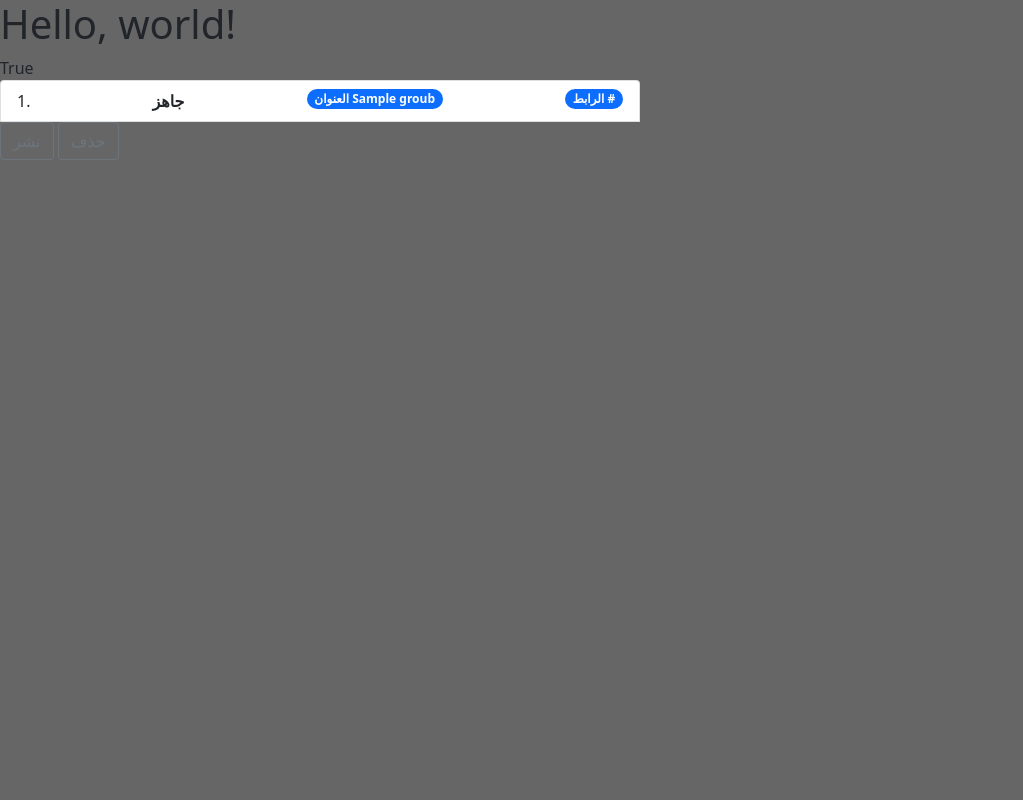
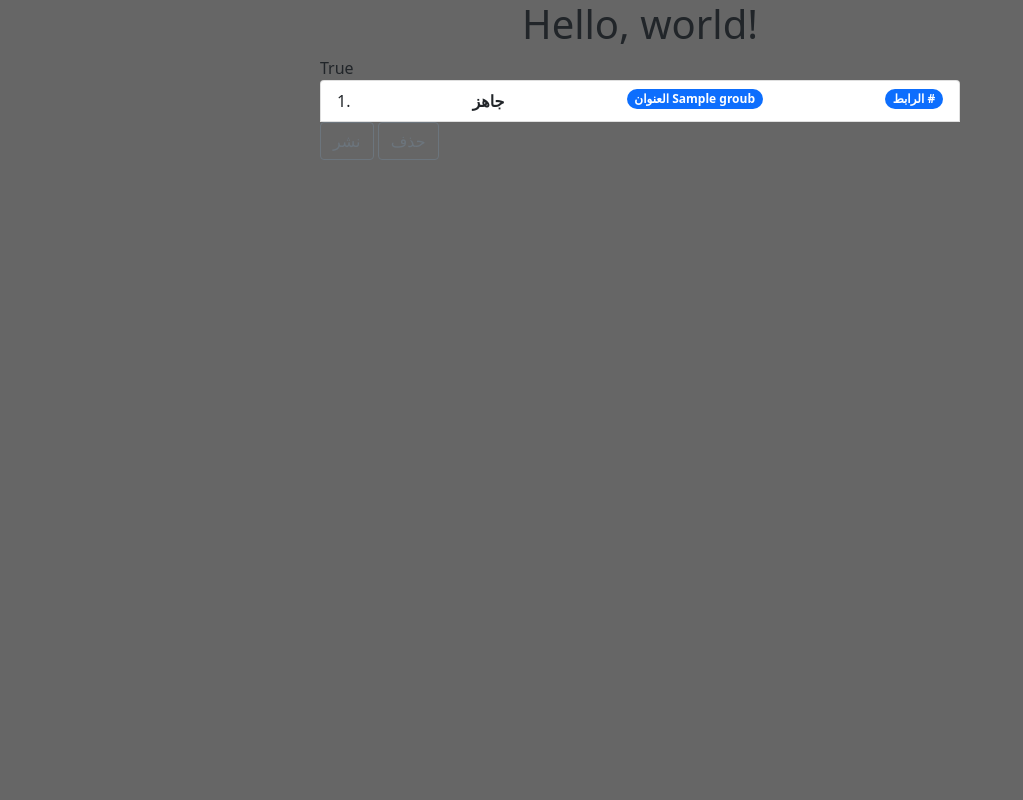
Before and after one commit to zinon-software/kinglink-django, a Django app: page / in a window 1280 px wide. Shown: the whole page, without its empty margins (0-1023 px from the left). Run offline with Django 3.2, Linux system fonts and the light colour scheme; a user stored in the database is signed in; tables that the repository leaves empty hold one stand-in row (values such as "Sample post"); some libraries are stand-ins or nearby versions.

Commit message:
update 9

```diff
--- a/whatsApp/templates/index.html
+++ b/whatsApp/templates/index.html
@@ -15,6 +15,7 @@
       background: #666;
       flex-direction: column;
       flex-grow: initial;
+      align-items: center;
   }</style>
   </head>
   <body>
@@ -31,8 +32,8 @@
                               <span class="badge bg-primary rounded-pill"> الرابط {{item.link}}</span>
                       </li>
                       <div class="fw-bold">
-                          <button data-group="{{ item.id }}" data-action="SE" class="btn btn-outline-secondary add-to-cart update-order">نشر</button>
-                          <button data-group="{{ item.id }}" data-action="DE" class="btn btn-outline-secondary add-to-cart update-order">حذف</button>
+                          <button data-group="{{ item.id }}" data-action="SE" class="btn btn-outline-secondary update-group">نشر</button>
+                          <button data-group="{{ item.id }}" data-action="DE" class="btn btn-outline-secondary update-group">حذف</button>
                       </div>
                   </ol>
                   <br>
```
